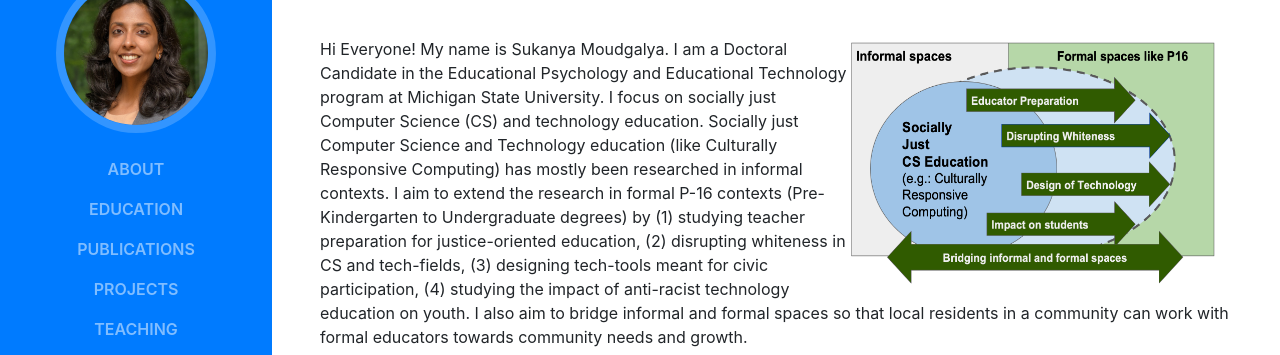
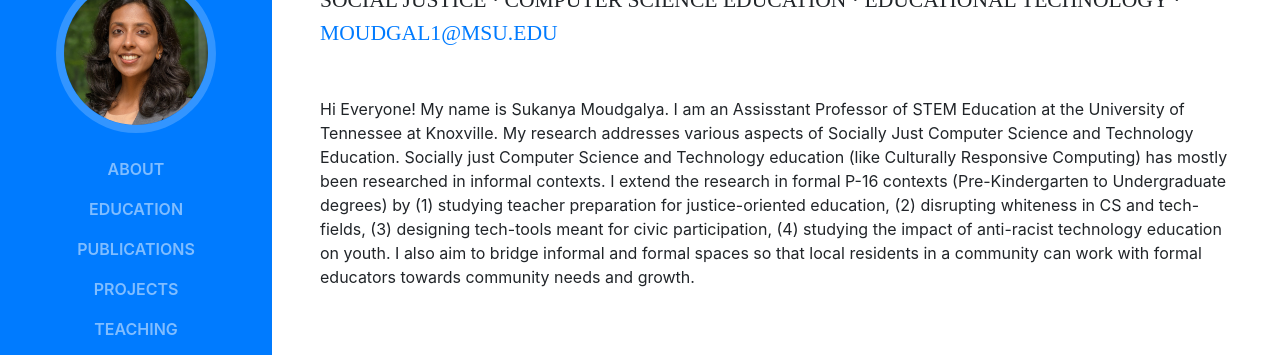
Before and after one commit to SukanyaM/SukanyaM.github.io, a website with bundled scripts: page index.html in a window 1280 px wide. Shown: the part 223-578 px from the top of the page. Built offline with nearby package versions, Linux system fonts and the light colour scheme; some icons are missing; a web font is replaced by a local one.

Commit message:
Add files via upload

```diff
--- a/index.html
+++ b/index.html
@@ -89,8 +89,8 @@
           <div class="subheading mb-5"> Social Justice · Computer Science Education · Educational Technology ·
             <a href="mailto:moudgal1@msu.edu">moudgal1@msu.edu</a>
           </div>
-            <p><img style="float:right; margin-right:10px" src="img/ResearchMissionMarch.png" alt="Girl in a jacket" width="375" height="250" class="center"></p>
-            <p class="mb-5" align="left"> Hi Everyone! My name is Sukanya Moudgalya. I am a Doctoral Candidate in the Educational Psychology and Educational Technology program at Michigan State University. I focus on socially just Computer Science (CS) and technology education. Socially just Computer Science and Technology education (like Culturally Responsive Computing) has mostly been researched in informal contexts. I aim to extend the research in formal P-16 contexts (Pre-Kindergarten to Undergraduate degrees) by (1) studying teacher preparation for justice-oriented education, (2) disrupting whiteness in CS and tech-fields, (3) designing tech-tools meant for civic participation, (4) studying the impact of anti-racist technology education on youth. I also aim to bridge informal and formal spaces so that local residents in a community can work with formal educators towards community needs and growth. </b></p>
+              <!--<p><img style="float:right; margin-right:10px" src="img/ResearchMissionMarch.png" alt="Girl in a jacket" width="375" height="250" class="center"></p>-->
+            <p class="mb-5" align="left"> Hi Everyone! My name is Sukanya Moudgalya. I am an Assisstant Professor of STEM Education at the University of Tennessee at Knoxville. My research addresses various aspects of Socially Just Computer Science and Technology Education. Socially just Computer Science and Technology education (like Culturally Responsive Computing) has mostly been researched in informal contexts. I extend the research in formal P-16 contexts (Pre-Kindergarten to Undergraduate degrees) by (1) studying teacher preparation for justice-oriented education, (2) disrupting whiteness in CS and tech-fields, (3) designing tech-tools meant for civic participation, (4) studying the impact of anti-racist technology education on youth. I also aim to bridge informal and formal spaces so that local residents in a community can work with formal educators towards community needs and growth. </b></p>
 
 
 </br>
@@ -322,7 +322,7 @@ As a part of the IntroCS POGIL Project, I was primarily interested exploring stu
                         <div>
                           <!-- <img src="img/Sukanya21Profile.jpg" alt="Girl in a jacket" width="300" height="150" align="right"> -->
                           <!-- <i class="fa-li fa fa-check-circle fa-lg" aria-hidden="true"></i> -->
-                         <p align="left"><b>Computational Thinking and Equity:</b> I helped conduct workshops for a diverse group of New York City pre-service and in-service K-5 teachers (from ELA, Social Sciences, Science, and Math)  to  help  them  integrate  Computational  Think-ing  (CT)  in  their  classrooms. I was especially interested in exploring if exposure  to   inclusive  practices,  and  to  CT  as  a whole, helped teachers better negotiate questions like “who can be a computer scientist?”.  My involvement in this project lead to a paper in the ITiCSE conference.</p>
+                         <p align="left"><b>Computational Thinking and Equity:</b> I helped conduct workshops for a diverse group of New York City pre-service and in-service K-5 teachers (from ELA, Social Sciences, Science, and Math)  to  help  them  integrate  Computational  Thinking  (CT)  in  their  classrooms. I was especially interested in exploring if exposure  to   inclusive  practices,  and  to  CT  as  a whole, helped teachers better negotiate questions like “who can be a computer scientist?”.  My involvement in this project lead to a paper in the ITiCSE conference.</p>
                        </div>
                       </li>
                       <li>
```
